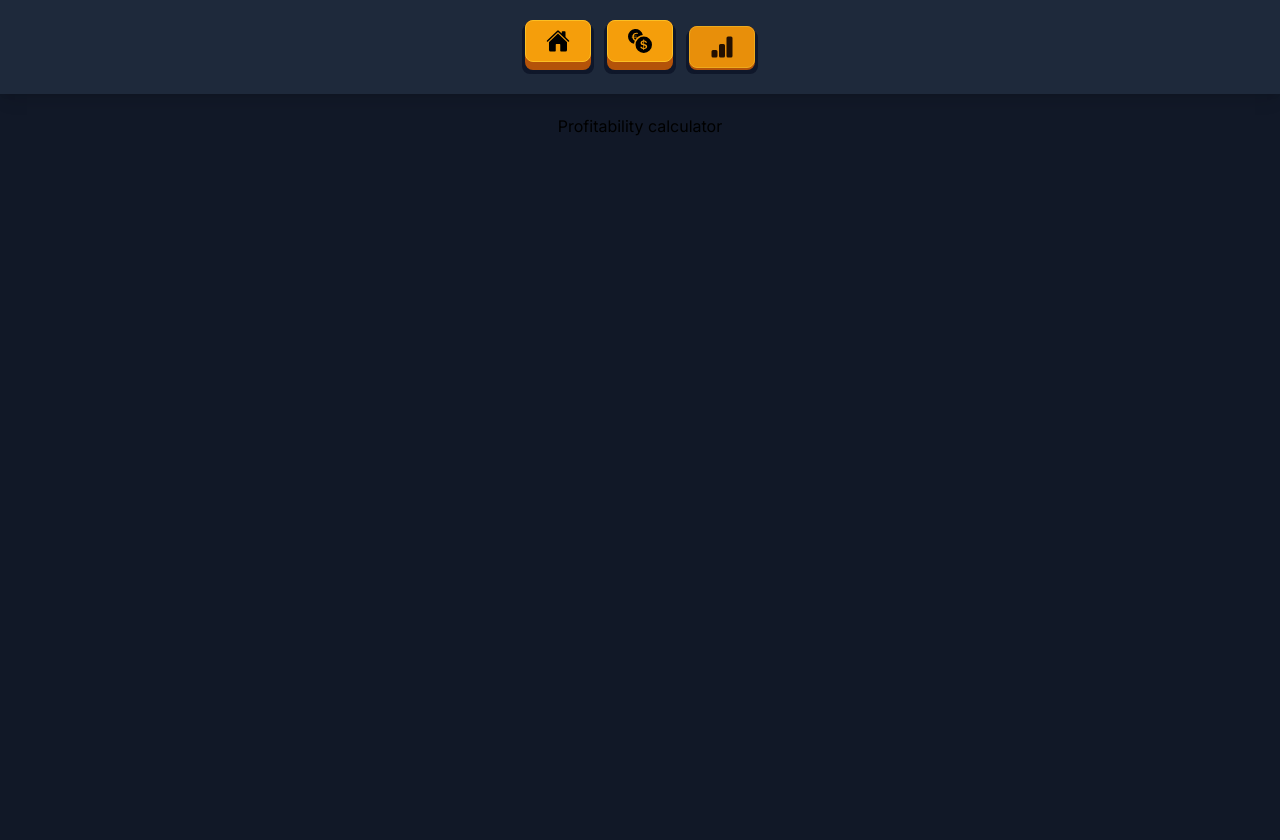
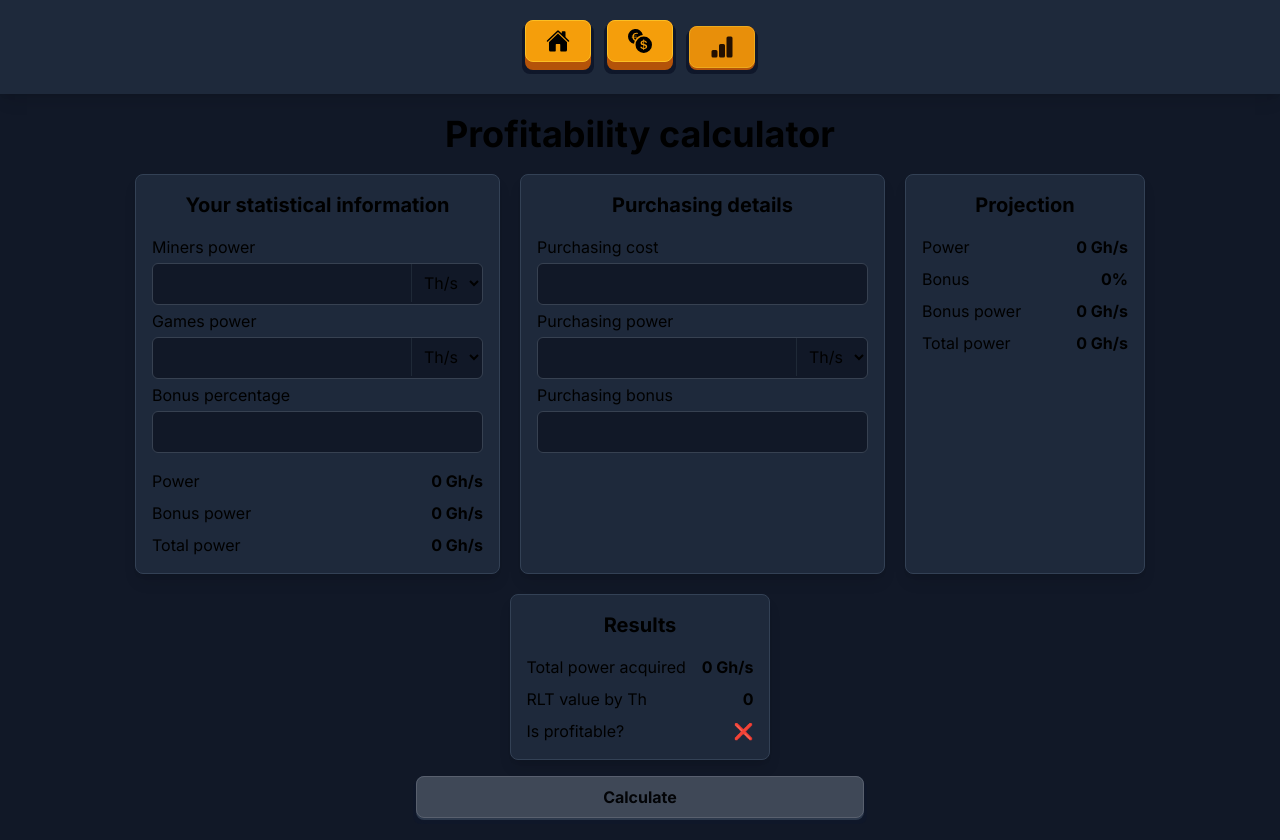
Before and after one commit to dagamdev/rollercoin-tools, a Next.js app: page /profitability-calculator in a window 1280 px wide. Before the commit the page ends 800 px from the top, so only its background shows below. Built offline with nearby package versions, Linux system fonts and the light colour scheme.

Commit message:
add profitability calculator

```diff
--- a/package.json
+++ b/package.json
@@ -1,6 +1,6 @@
 {
   "name": "rollercoin-tools",
-  "version": "0.2.1",
+  "version": "1.2.2",
   "private": true,
   "scripts": {
     "dev": "next dev",
--- a/src/app/profitability-calculator/page.tsx
+++ b/src/app/profitability-calculator/page.tsx
@@ -1,7 +1,52 @@
+'use client'
+
+import { useState, useEffect, type FormEvent } from 'react'
+import { ProfitabilityContext } from '@/contexts/profitability-contexttools'
+import StatisticalInformation from '@/components/profitability/statistical-informationtools'
+import PurchasingDetails from '@/components/profitability/purchasing-detailstools'
+import Projection from '@/components/profitability/projectiontools'
+import Results from '@/components/profitability/resultstools'
+import CustomButton from '@/components/custom-buttontools'
+import type { ButtonStates, ProfitabilityData } from '@/typestools'
+
 export default function ProfitabilityCalculator () {
+  const [profitabilityData, setProfitabilityData] = useState<ProfitabilityData>({})
+  const [buttonStatus, setButtonStatus] = useState<ButtonStates>('locked')
+
+  useEffect(() => {
+    const { actualBonus, actualPower, purchasingBonus, purchasingCost, purchasingPower } = profitabilityData
+
+    if (actualBonus !== undefined && actualPower !== undefined && purchasingBonus !== undefined && purchasingCost !== undefined && purchasingPower !== undefined) {
+      setButtonStatus('available')
+    } else if (buttonStatus !== 'locked') setButtonStatus('locked')
+  }, [profitabilityData])
+
+  const handleSubmit = (e: FormEvent<HTMLFormElement>) => {
+    e.preventDefault()
+    setButtonStatus('pressed')
+  }
+
   return (
     <>
-      <h1>Profitability calculator</h1>
+      <h1 className='font-bold text-4xl mb-5'>Profitability calculator</h1>
+
+      <form onSubmit={handleSubmit} className='flex flex-col items-center'>
+        <section className='flex flex-wrap gap-5 justify-center'>
+          <ProfitabilityContext.Provider value={{
+            calculate: buttonStatus === 'pressed',
+            updateProfitability (data) {
+              setProfitabilityData(pd => ({ ...pd, ...data }))
+            },
+            ...profitabilityData
+          }}>
+            <StatisticalInformation />
+            <PurchasingDetails />
+            <Projection />
+            <Results />
+          </ProfitabilityContext.Provider>
+        </section>
+        <CustomButton buttonStatus={buttonStatus}>Calculate</CustomButton>
+      </form>
     </>
   )
 }
--- /dev/null
+++ b/src/components/profitability/projection.tsx
@@ -0,0 +1,42 @@
+import { useState, useEffect } from 'react'
+import MetricDisplay from '../metric-display'
+import useProfitability from '@/hooks/use-profitabilitytools'
+
+export default function Projection () {
+  const profitability = useProfitability()
+  const [power, setPower] = useState(0)
+  const [bonus, setBonus] = useState(0)
+  const [bonusPower, setBonusPower] = useState(0)
+  const [totalPower, setTotalPower] = useState(0)
+
+  useEffect(() => {
+    if (profitability.calculate) {
+      const { actualBonus, actualPower, purchasingBonus, purchasingCost, purchasingPower } = profitability
+
+      if (actualBonus !== undefined && actualPower !== undefined && purchasingBonus !== undefined && purchasingCost !== undefined && purchasingPower !== undefined) {
+        const totalBonus = actualBonus + purchasingBonus
+        const acumulatedPowers = actualPower + purchasingPower
+        const totalBonusPower = acumulatedPowers * totalBonus / 100
+        const totalPower = acumulatedPowers + totalBonusPower
+
+        setPower(acumulatedPowers)
+        setBonus(totalBonus)
+        setBonusPower(totalBonusPower)
+        setTotalPower(totalPower)
+      }
+    }
+  }, [profitability.calculate])
+
+  return (
+    <article className='p-4 rounded-lg shadow-lg border min-w-[240px] border-slate-700 bg-slate-800'>
+      <h2 className='font-bold text-xl mb-4 text-center'>Projection</h2>
+
+      <section className='space-y-2'>
+        <MetricDisplay amount={power} type='power' font='bold'>Power</MetricDisplay>
+        <MetricDisplay amount={bonus} type='percentage' font='bold'>Bonus</MetricDisplay>
+        <MetricDisplay amount={bonusPower} type='power' font='bold'>Bonus power</MetricDisplay>
+        <MetricDisplay amount={totalPower} type='power' font='bold'>Total power</MetricDisplay>
+      </section>
+    </article>
+  )
+}
--- /dev/null
+++ b/src/components/profitability/purchasing-details.tsx
@@ -0,0 +1,30 @@
+import { useState, useEffect } from 'react'
+import useProfitability from '@/hooks/use-profitabilitytools'
+import CustomInput from '../profit/custom-input'
+
+export default function PurchasingDetails () {
+  const [purchasingCost, setPurchasingCost] = useState<number>()
+  const [purchasingPower, setPurchasingPower] = useState<number>()
+  const [purchasingBonus, setPurchasingBonus] = useState<number>()
+  const { updateProfitability } = useProfitability()
+
+  useEffect(() => {
+    updateProfitability({
+      purchasingCost,
+      purchasingPower,
+      purchasingBonus
+    })
+  }, [purchasingCost, purchasingPower, purchasingBonus])
+
+  return (
+    <article className='p-4 rounded-lg shadow-lg border border-slate-700 bg-slate-800'>
+      <h2 className='font-bold text-xl mb-4 text-center'>Purchasing details</h2>
+
+      <section className='space-y-1'>
+        <CustomInput type='number' text='Purchasing cost' setValue={setPurchasingCost} />
+        <CustomInput type='power' text='Purchasing power' setValue={setPurchasingPower} />
+        <CustomInput type='number' text='Purchasing bonus' setValue={setPurchasingBonus} />
+      </section>
+    </article>
+  )
+}
--- /dev/null
+++ b/src/components/profitability/results.tsx
@@ -0,0 +1,52 @@
+import { useState, useEffect } from 'react'
+import MetricDisplay from '../metric-display'
+import { POWER_UNITS } from '@/utils/configtools'
+import useProfitability from '@/hooks/use-profitabilitytools'
+
+const measures = {
+  power: POWER_UNITS.Th,
+  powerRLT: 100,
+  bonus: 1,
+  bonusRLT: 10
+}
+
+export default function Results () {
+  const profitability = useProfitability()
+  const [totalPower, setTotalPower] = useState(0)
+  const [powerCost, setPowerCost] = useState(0)
+  const [isProfitable, setIsProfitable] = useState(false)
+
+  useEffect(() => {
+    if (profitability.calculate) {
+      const { actualBonus, actualPower, purchasingBonus, purchasingCost, purchasingPower } = profitability
+
+      if (actualBonus !== undefined && actualPower !== undefined && purchasingBonus !== undefined && purchasingCost !== undefined && purchasingPower !== undefined) {
+        const actualTotalPower = actualPower + (actualPower * actualBonus / 100)
+        const totalBonus = actualBonus + purchasingBonus
+        const acumulatedPowers = actualPower + purchasingPower
+        const newTotalPower = acumulatedPowers + (acumulatedPowers * totalBonus / 100)
+        const totalAcquiredPower = newTotalPower - actualTotalPower
+        const powerCost = parseFloat(((totalAcquiredPower / measures.power) / purchasingCost).toFixed(6))
+
+        setTotalPower(totalAcquiredPower)
+        setPowerCost(powerCost)
+        setIsProfitable(powerCost <= measures.powerRLT)
+      }
+    }
+  }, [profitability.calculate])
+
+  return (
+    <section className='p-4 rounded-lg shadow-lg min-w-[240px] border border-slate-700 bg-slate-800'>
+      <h2 className='font-bold text-xl mb-4 text-center'>Results</h2>
+
+      <section className='space-y-2'>
+        <MetricDisplay amount={totalPower} type='power' font='bold' >Total power acquired</MetricDisplay>
+        <MetricDisplay amount={powerCost} font='bold' >RLT value by Th</MetricDisplay>
+        <p className='flex justify-between'>
+          <span className='mr-3'>Is profitable?</span>
+          <strong>{isProfitable ? '✅' : '❌'}</strong>
+        </p>
+      </section>
+    </section>
+  )
+}
--- /dev/null
+++ b/src/components/profitability/statistical-information.tsx
@@ -0,0 +1,56 @@
+import { useState, useEffect } from 'react'
+import useProfitability from '@/hooks/use-profitabilitytools'
+import CustomInput from '../profit/custom-input'
+import MetricDisplay from '../metric-display'
+
+export default function StatisticalInformation () {
+  const { updateProfitability } = useProfitability()
+  const [minersPower, setMinersPower] = useState<number>()
+  const [gamesPower, setGamesPower] = useState<number>()
+  const [bonusPercentage, setBonusPercentage] = useState<number>()
+  const [power, setPower] = useState(0)
+  const [bonusPower, setBonusPower] = useState(0)
+  const [totalPower, setTotalPower] = useState(0)
+
+  useEffect(() => {
+    if (minersPower === undefined && gamesPower === undefined) {
+      updateProfitability({
+        actualPower: undefined
+      })
+    } else {
+      const acumulatedPowers = (minersPower ?? 0) + (gamesPower ?? 0)
+      const bonusPower = acumulatedPowers * (bonusPercentage ?? 0) / 100
+
+      setPower(acumulatedPowers)
+      setBonusPower(bonusPower)
+      setTotalPower(acumulatedPowers + bonusPower)
+      updateProfitability({
+        actualPower: acumulatedPowers
+      })
+    }
+  }, [minersPower, bonusPercentage, gamesPower])
+
+  useEffect(() => {
+    updateProfitability({
+      actualBonus: bonusPercentage
+    })
+  }, [bonusPercentage])
+
+  return (
+    <article className='space-y-4 p-4 rounded-lg shadow-lg border border-slate-700 bg-slate-800'>
+      <h2 className='font-bold text-xl text-center'>Your statistical information</h2>
+
+      <section className='space-y-1'>
+        <CustomInput type='power' text='Miners power' setValue={setMinersPower} />
+        <CustomInput type='power' text='Games power' setValue={setGamesPower} />
+        <CustomInput type='number' text='Bonus percentage' setValue={setBonusPercentage} />
+      </section>
+
+      <section className='space-y-2'>
+        <MetricDisplay amount={power} type='power' font='bold'>Power</MetricDisplay>
+        <MetricDisplay amount={bonusPower} type='power' font='bold'>Bonus power</MetricDisplay>
+        <MetricDisplay amount={totalPower} type='power' font='bold'>Total power</MetricDisplay>
+      </section>
+    </article>
+  )
+}
```
